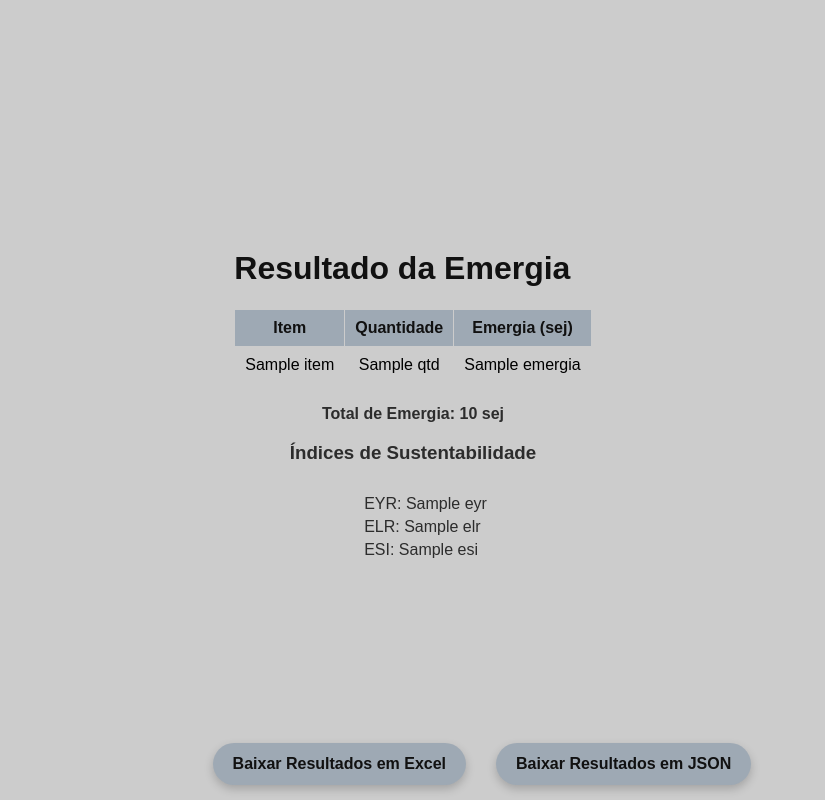
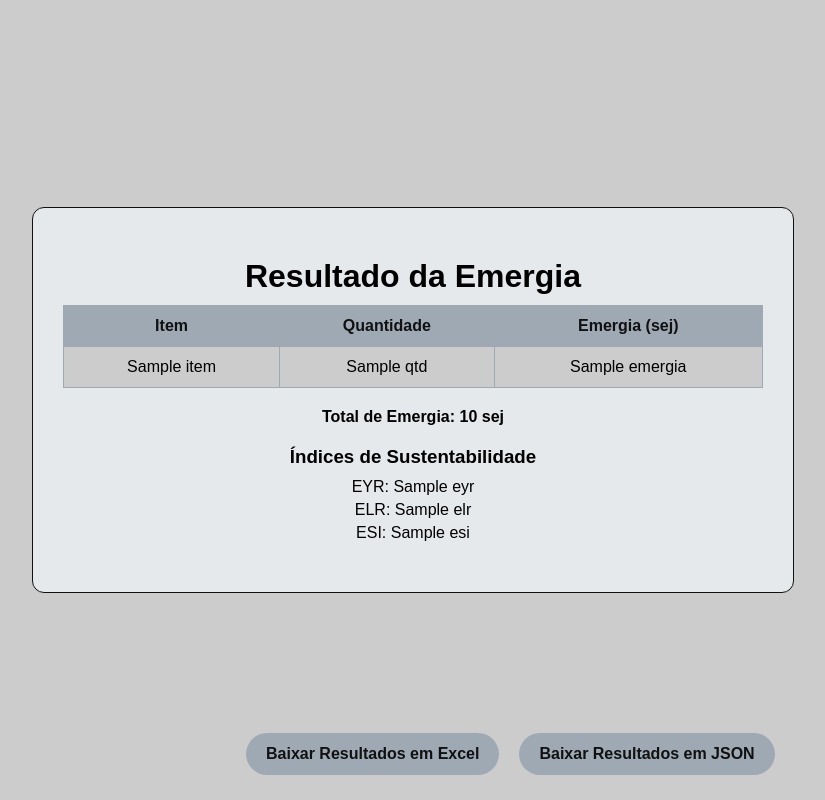
Before and after one commit to Rennanpaulino/Software-de-Calculo-de-Emergia, a Flask app: template templates/results.html in a window 1280 px wide. Shown: the whole page, without its empty margins (227-1052 px from the left). Run offline with Flask 3, Linux system fonts and the light colour scheme; the template is opened without the code that fills it: most values are stand-ins (such as "Sample title", 1, 10 or a date in 2020).

Commit message:
estilização

```diff
--- a/static/stylesheet.css
+++ b/static/stylesheet.css
@@ -118,13 +135,7 @@ input[type="number"] {
 
 .login-container .btn-secondary:hover,
 .login-container button:hover {
-    background-color: #2c2c2c;
-}
-
-#container {
-    max-width: 800px;
-    margin: 0 auto;
-    padding: 20px;
+    background-color: #e6e9ec;
 }
 
 #titulo h1 {
@@ -137,19 +148,6 @@ input[type="number"] {
     width: 100%;
     border-collapse: collapse;
     margin: 0 auto;
-}
-
-#tabela th,
-#tabela td {
-    border: 1px solid #ccc;
-    padding: 10px;
-    text-align: center;
-}
-
-#tabela th {
-     background: #9ea9b4;
-    font-family: arial;
-    color: #111;
 }
 
 ul {
@@ -171,40 +169,10 @@ a {
     text-align: center;
     margin-top: 20px;
 }
-
-#indice ul {
-    list-style: none;
-    padding: 0;
-    display: inline-block;
-    text-align: left;
-}
-
-#indice li {
-    margin: 5px 0;
-    color: #2c2c2c;
-}
-
-#indice h3 {
-    margin-bottom: 10px;
-    color: #2c2c2c;
-}
-
-#indice h4 {
-    margin-bottom: 10px;
-    color: #2c2c2c;
-}
-
-.lista-estilizada li {
-    position: relative;
-    padding-left: 25px;
-    margin-bottom: 10px;
-    font-size: 16px;
-}
-
 .center-footer {
     display: flex;
     margin: 15px;
-    left: 32%;
+    left: 35%;
     align-items: center;
 }
 
@@ -216,7 +184,7 @@ a {
     text-decoration: none;
     border-radius: 25px;
     transition: background 0.3s ease;
-    box-shadow: 0 4px 10px rgba(0, 0, 0, 0.2);
+    box-shadow: 0 4px 10px #9ea9b4(0, 0, 0, 0.2);
 }
 
 footer {
@@ -236,3 +204,62 @@ footer a {
 footer a:hover {
     text-decoration: underline;
 }
+
+#container {
+    background-color: #e6e9ec;
+    padding: 30px;
+    border-radius: 12px;
+    border: 1px solid #111;
+    box-shadow: 0 2px 10px #9ea9b4(0, 0, 0, 0.1);
+    max-width: 700px;
+    width: 100%;
+    flex-direction: column;
+}
+
+table {
+    width: 100%;
+    border-collapse: collapse;
+    background-color: #ccc;
+}
+
+th, td{
+    padding: 12px;
+    border: 1px solid #9ea9b4;
+    text-align: center;
+}
+
+th {
+    background-color: #9ea9b4;
+    color: #111;
+}
+
+h1, h3, h4 {
+    text-align: center;
+    margin: 20px 0 10px 0;
+}
+
+ul.lista-estilizada {
+    list-style-type: none;
+    padding: 0;
+    text-align: center;
+    margin: 10px 0 20px;
+}
+
+ul.lista-estilizada li {
+    margin: 5px 0;
+}
+
+.center-footer {
+    text-align: center;
+    margin-top: 25px;
+}
+
+.btn {
+    display: inline-block;
+    padding: 10px 15px;
+    margin: 10px;
+    background-color: #b6bdc6;
+    color: #111;
+    text-decoration: none;
+    border-radius: 8px;
+}
--- a/templates/results.html
+++ b/templates/results.html
@@ -10,11 +10,8 @@
 
 <body>
   <div id="container">
-    <div id="titulo">
       <h1>Resultado da Emergia</h1>
-    </div>
 
-    <div id="tabela">
       <table>
         <tr>
           <th>Item</th>
@@ -29,8 +26,7 @@
         </tr>
         {% endfor %}
       </table>
-    </div>
-    <div id="indice">
+
       <h4>Total de Emergia: {{ total }} sej</h4>
       <h3>Índices de Sustentabilidade</h3>
       <ul class="lista-estilizada">
@@ -38,7 +34,7 @@
         <li>ELR: {{ indices.ELR }}</li>
         <li>ESI: {{ indices.ESI }}</li>
       </ul>
-    </div>
+
     <footer class="center-footer">
       <a href="{{ url_for('download_xlsx') }}" class="btn">Baixar Resultados em Excel</a>
       <a href="{{ url_for('download_json') }}" class="btn"> Baixar Resultados em JSON</a>
@@ -52,8 +48,8 @@
     </ul>
     {% endif %}
     {% endwith %}
+  </div>
 
-  </div>
 </body>
 
 </html>
```
Also changed, not shown: other parts of static/stylesheet.css (+24 -7 lines), static/resultados.json (+15 -15 lines), templates/signup.html (+4 -4 lines), 1 other file.
